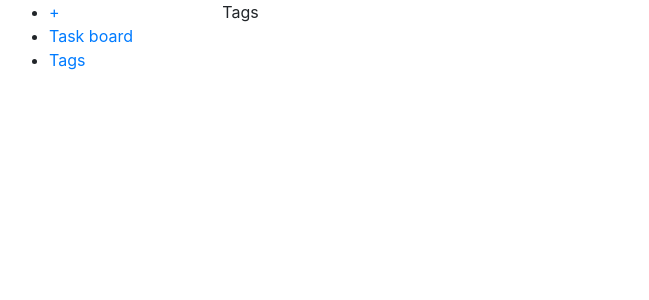
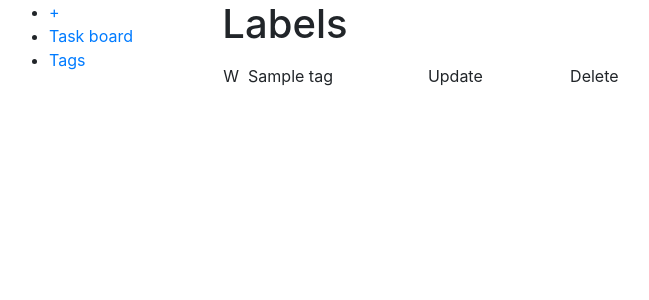
Before and after one commit to CrazyHilly/taskboard, a Django app: page /tags/ in a window 1280 px wide. Shown: the top 300 px of the page, without its empty margins (6-655 px from the left). Run offline with Django 5.2, Linux system fonts and the light colour scheme; tables that the repository leaves empty hold one stand-in row (values such as "Sample post").

Commit message:
Fill out tag list template

```diff
--- a/templates/board/tag_list.html
+++ b/templates/board/tag_list.html
@@ -1,5 +1,31 @@
 {% extends "base.html" %}
 
 {% block content %}
-    Tags
+    <h1 class="tag-heading">
+        Labels
+    </h1>
+
+    <table class="col-6 tag-table">
+        {% for tag in tag_list %}
+            <tr class="tag-row">
+                <td>
+                    <span class="empty {{ tag.name }}-tag">
+                        W
+                    </span>
+                    &nbsp;{{ tag }}
+                </td>
+                <td class="tag-update">
+                    <a href="#" class="btn tag-button">
+                        Update
+                    </a>
+                </td>
+                <td class="tag-delete">
+                    <a href="#" class="btn tag-button">
+                        Delete
+                    </a>
+                </td>
+            </tr>
+        {% empty %}
+        {% endfor %}
+    </table>
 {% endblock %}
```
